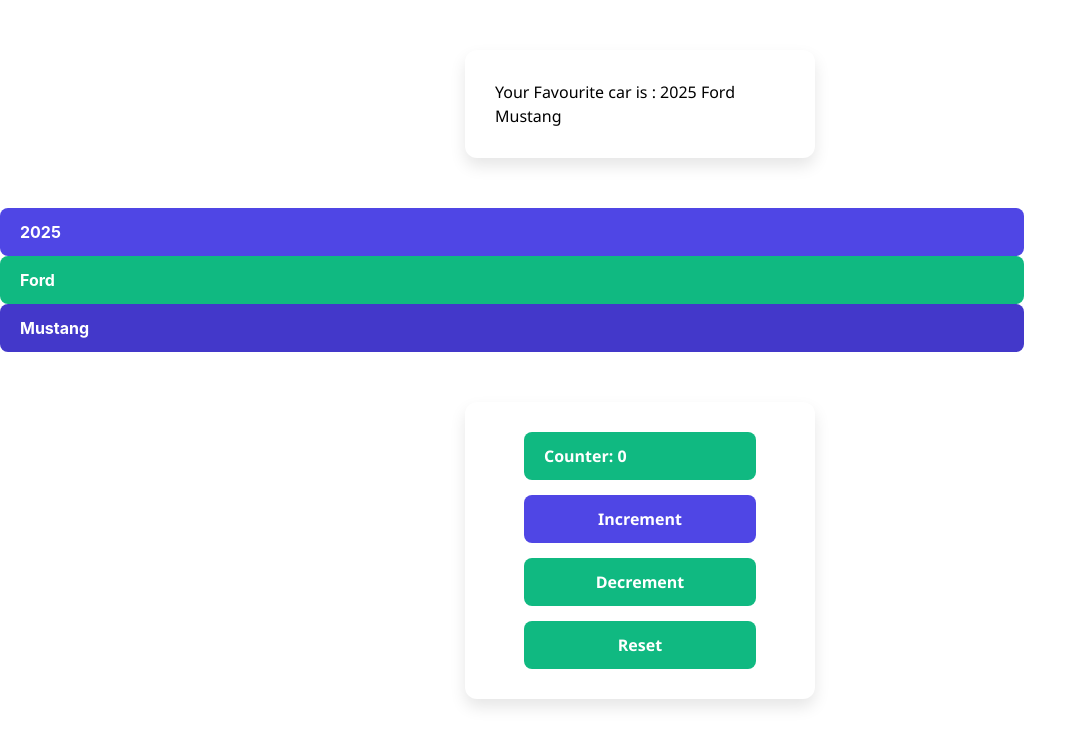
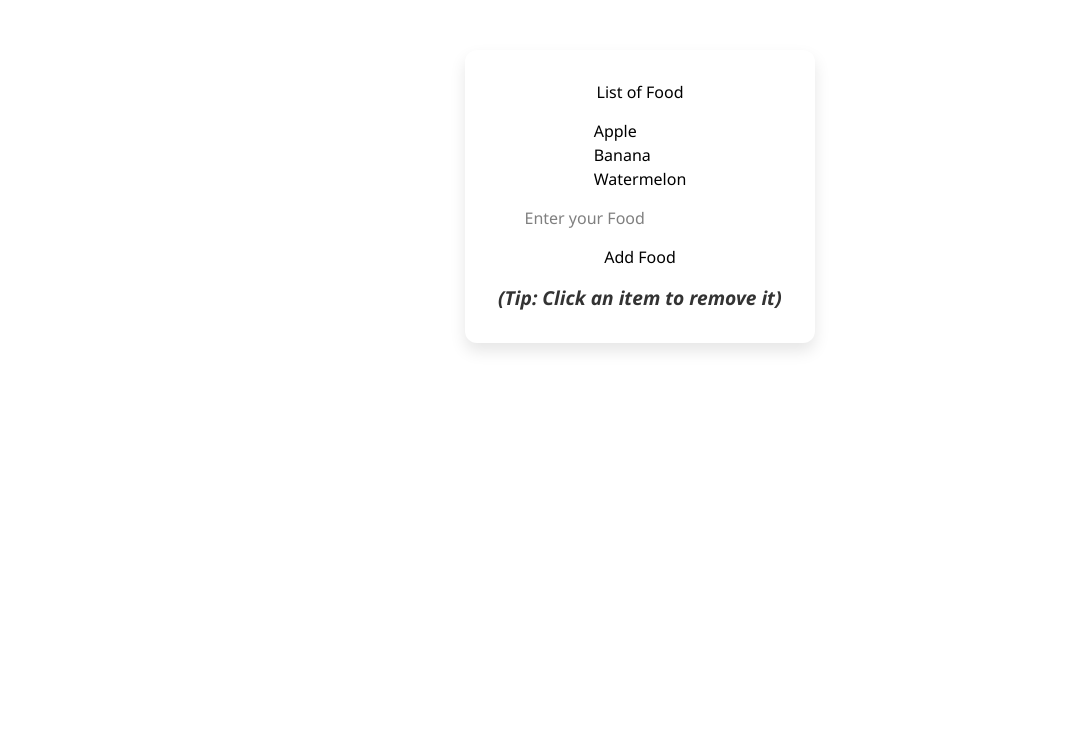
Before and after one commit to yuvrajsinghsoni06-dotcom/repo-practice-, a React (Vite) app in the folder website/my-react-app/: page / in a window 1280 px wide. Shown: the top 746 px of the page, without its empty margins (0-1087 px from the left). Built offline with nearby package versions, Linux system fonts and the light colour scheme.

Commit message:
feat: refactor MyComponent to manage food items and remove unused car state

```diff
--- a/website/my-react-app/src/App.jsx
+++ b/website/my-react-app/src/App.jsx
@@ -7,7 +7,7 @@
   return(
     <>
     <Mycomponents/>
-    <Counter/>
+    {/* <Counter/> */}
 
 
     </>
--- a/website/my-react-app/src/Mycomponent.jsx
+++ b/website/my-react-app/src/Mycomponent.jsx
@@ -1,30 +1,40 @@
-import React , {useState} from 'react'
+import React, { useState } from 'react';
 
-function Mycomponent() {
+function MyComponent() {
+    const [food, setFood] = useState(["Apple", "Banana", "Watermelon"]);
 
-    const [car , setCar] = useState({year : 2025 ,
-                                    make : "Ford" ,
-                                    model : "Mustang"
-    });
+    function handleAddFood() {
+        const foodInput = document.getElementById("foodinput");
+        const newFood = foodInput.value;
 
-    function handleYearChange(e){
-        setCar(c => ({...c,year: e.target.value}));
+        if (newFood.trim() !== "") {
+            // Correct way: Call the function, don't assign to it
+            setFood(f => [...f, newFood]);
+            foodInput.value = "";
+        }
     }
-    function handleMakeChange(e){
-        setCar(c => ({...c,make: e.target.value}));
+
+    function handleRemoveFood(index) {
+        // Filter creates a new array excluding the item at the clicked index
+        setFood(food.filter((_, i) => i !== index));
     }
-    function handleModelChange(e){
-        setCar(c => ({...c,model: e.target.value}))
-    }
-  return (
-    <div>
-        <p className="box-1">Your Favourite car is : {car.year} {car.make} {car.model}</p>
 
-        <input className="btn1" type="number" value={car.year} onChange={handleYearChange}></input><br></br>
-        <input className="btn2" type="Name" value={car.make} onChange={handleMakeChange}></input><br></br>
-        <input className="btn4" type="Model" value={car.model} onChange={handleModelChange}></input><br></br>
-    </div>
-  )
+    return (
+        <div className='box-1'>
+            <h2>List of Food</h2>
+            <ul className="parent">
+                {food.map((item, index) => (
+                    <li key={index} onClick={() => handleRemoveFood(index)}>
+                        {item}
+                    </li>
+                ))}
+            </ul>
+
+            <input type="text" id="foodinput" placeholder="Enter your Food" />
+            <button onClick={handleAddFood}>Add Food</button>
+            <p><i>(Tip: Click an item to remove it)</i></p>
+        </div>
+    );
 }
 
-export default Mycomponent
+export default MyComponent;
```
